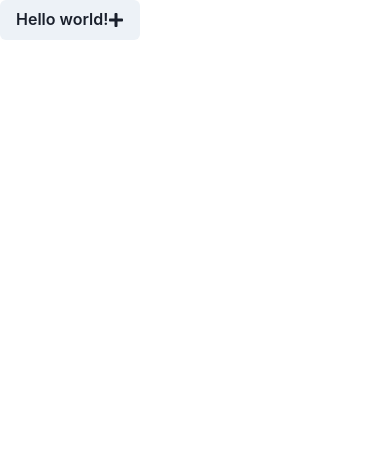
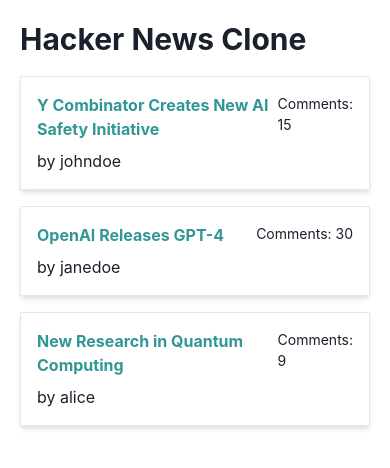
Before and after one commit to GPT-Engineer-App-Dev/news-item-layout, a React (Vite) app: page / in a window 390 px wide. Shown: the top 468 px of the page. Built offline with nearby package versions, Linux system fonts and the light colour scheme.

Commit message:
Implemented a basic layout for a Hacker News clone with responsive design.

```diff
--- a/src/pages/Index.jsx
+++ b/src/pages/Index.jsx
@@ -1,15 +1,28 @@
-// Complete the Index page component here
-// Use chakra-ui
-import { Button } from "@chakra-ui/react"; // example
-import { FaPlus } from "react-icons/fa"; // example - use react-icons/fa for icons
+import { Box, Flex, Text, Heading, VStack, Link } from '@chakra-ui/react';
+
+const newsItems = [
+  { id: 1, title: "Y Combinator Creates New AI Safety Initiative", author: "johndoe", comments: 15 },
+  { id: 2, title: "OpenAI Releases GPT-4", author: "janedoe", comments: 30 },
+  { id: 3, title: "New Research in Quantum Computing", author: "alice", comments: 9 }
+];
 
 const Index = () => {
-  // TODO: Create the website here!
   return (
-    <Button>
-      Hello world! <FaPlus />
-    </Button>
-  ); // example
+    <Box p={5}>
+      <Heading mb={4}>Hacker News Clone</Heading>
+      <VStack spacing={4} align="stretch">
+        {newsItems.map(item => (
+          <Box key={item.id} p={4} shadow="md" borderWidth="1px">
+            <Flex justifyContent="space-between">
+              <Link href="#" color="teal.500" fontWeight="bold">{item.title}</Link>
+              <Text fontSize="sm">Comments: {item.comments}</Text>
+            </Flex>
+            <Text mt={2}>by {item.author}</Text>
+          </Box>
+        ))}
+      </VStack>
+    </Box>
+  );
 };
 
 export default Index;
```
